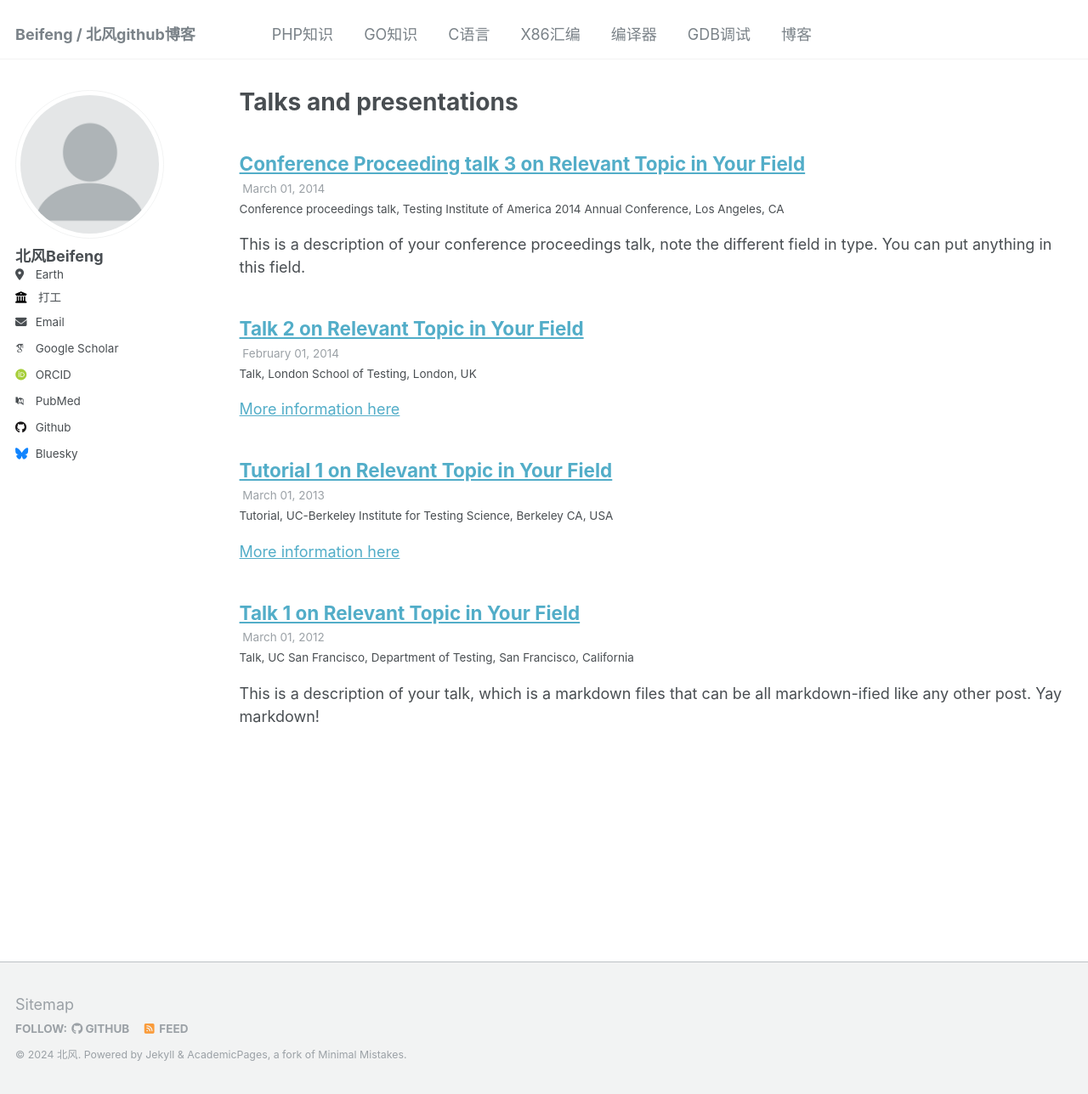
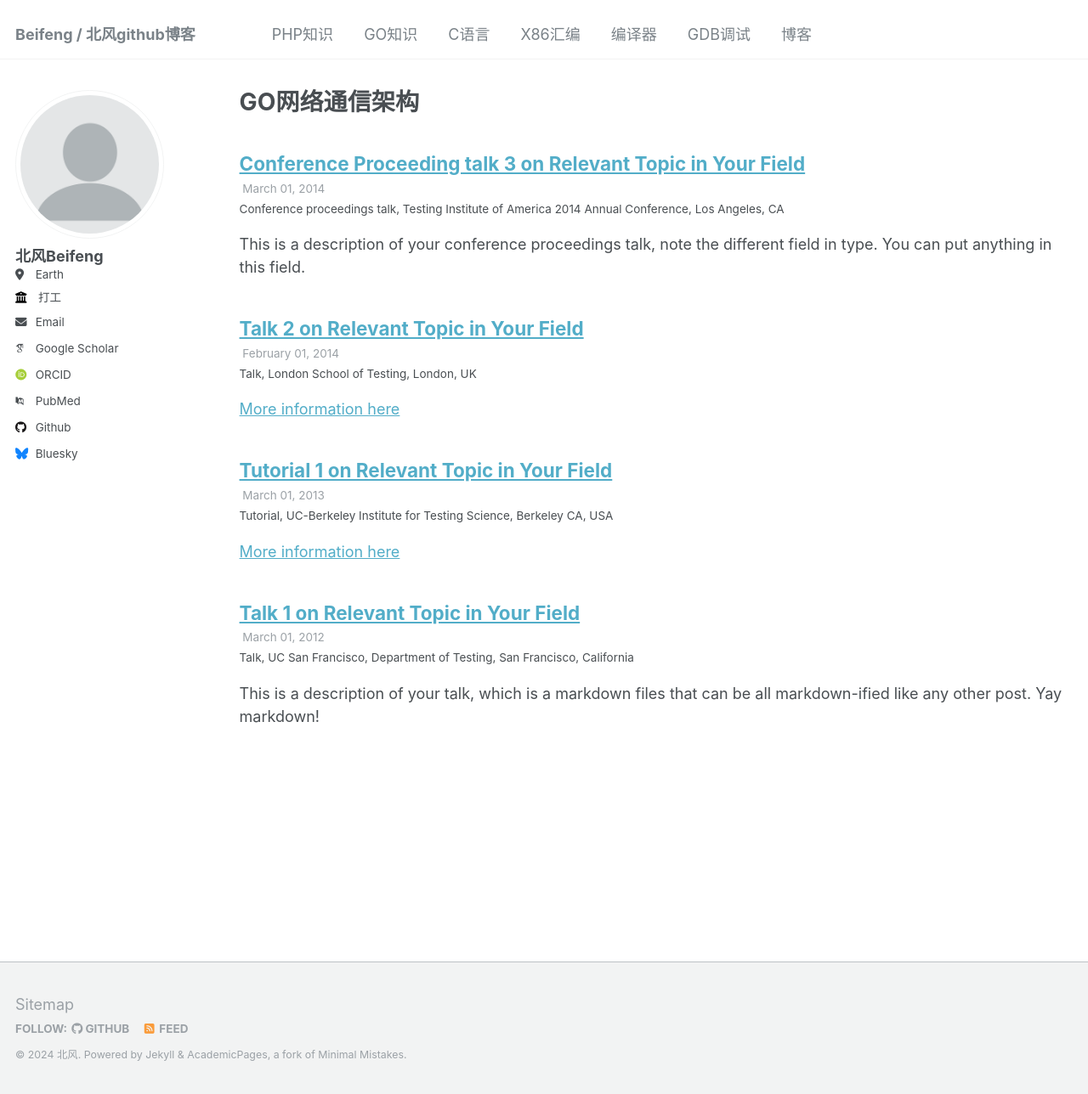
Before and after one commit to beifengisnil/beifengisnil.github.io, a Jekyll site: the page built from _pages/talks.html, in a window 1280 px wide and 1288 px high. Shown: the whole window at 85% size. Built offline with Jekyll 4.4.1, drawn with Linux system fonts in a browser that asks for light colours; some web fonts are replaced.

Commit message:
Update talks.html

```diff
--- a/_pages/talks.html
+++ b/_pages/talks.html
@@ -1,6 +1,6 @@
 ---
 layout: archive
-title: "Talks and presentations"
+title: "GO网络通信架构"
 permalink: /talks/
 author_profile: true
 ---
```
